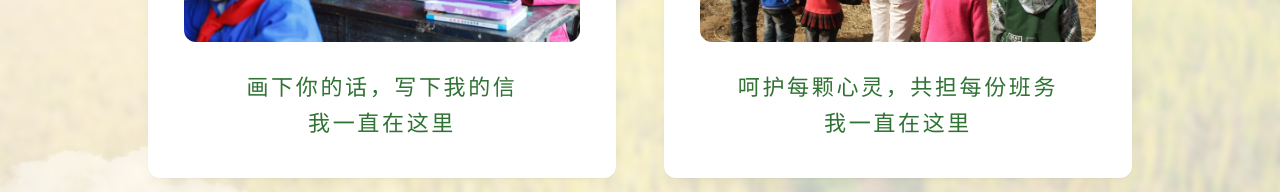
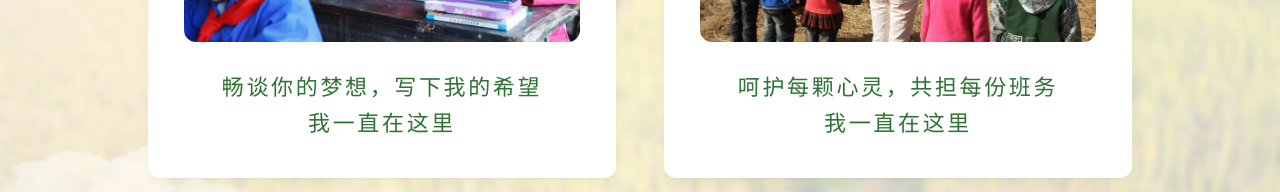
Before and after one commit to Fake-msn/vigilant-spoon, a React (Vite) app in the folder web-spa/: page /login in a window 1280 px wide. Shown: the part 529-721 px from the top of the page. Built offline with nearby package versions, Linux system fonts and the light colour scheme; no server answers; a web font is replaced by a local one.

Commit message:
chore(copy): update 我是学生 card slogan on login page

```diff
--- a/web-spa/src/pages/login/LoginPage.tsx
+++ b/web-spa/src/pages/login/LoginPage.tsx
@@ -12,7 +12,7 @@ const roles = [
     title: '我是学生',
     img: '/design/card-students.jpg',
     alt: '教室里读书的孩子们',
-    lines: ['画下你的话，写下我的信', '我一直在这里'],
+    lines: ['畅谈你的梦想，写下我的希望', '我一直在这里'],
   },
   {
     to: '/teacher/login',
```
